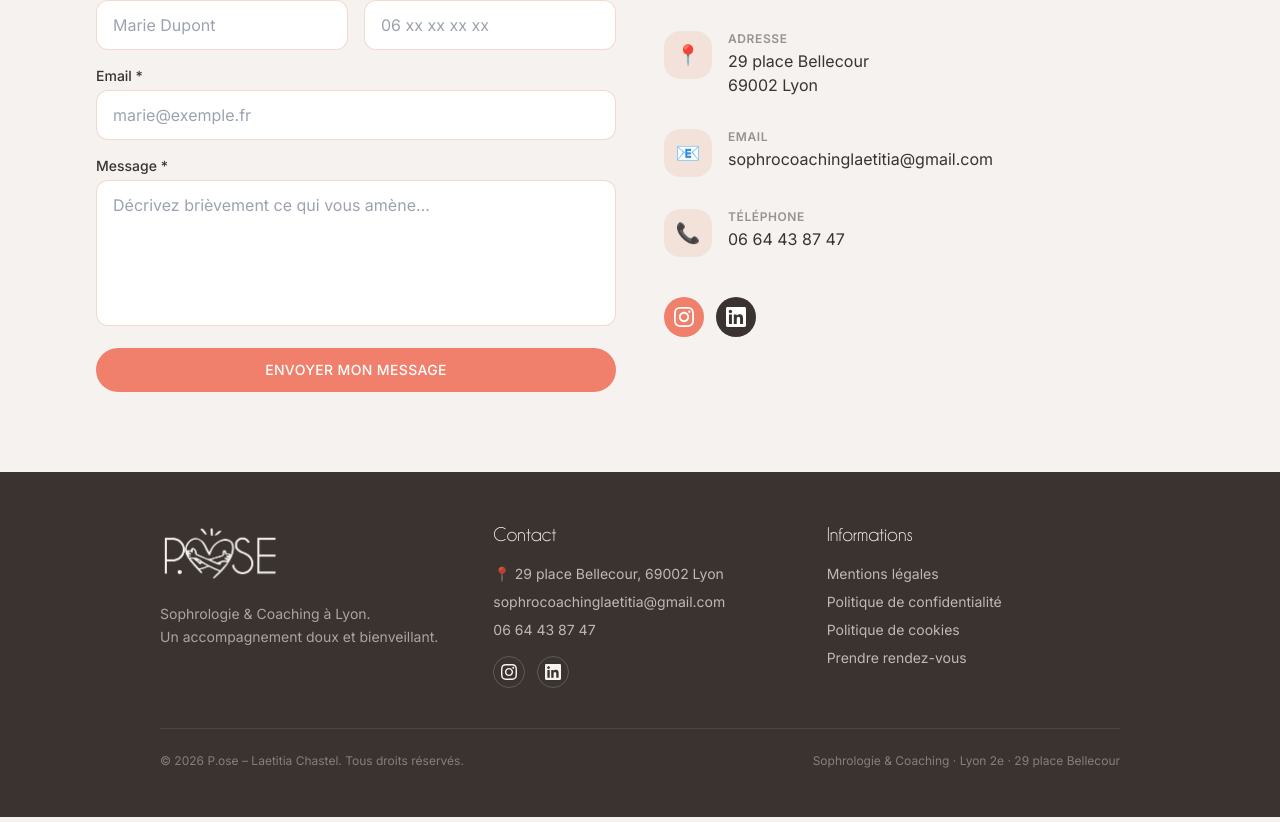
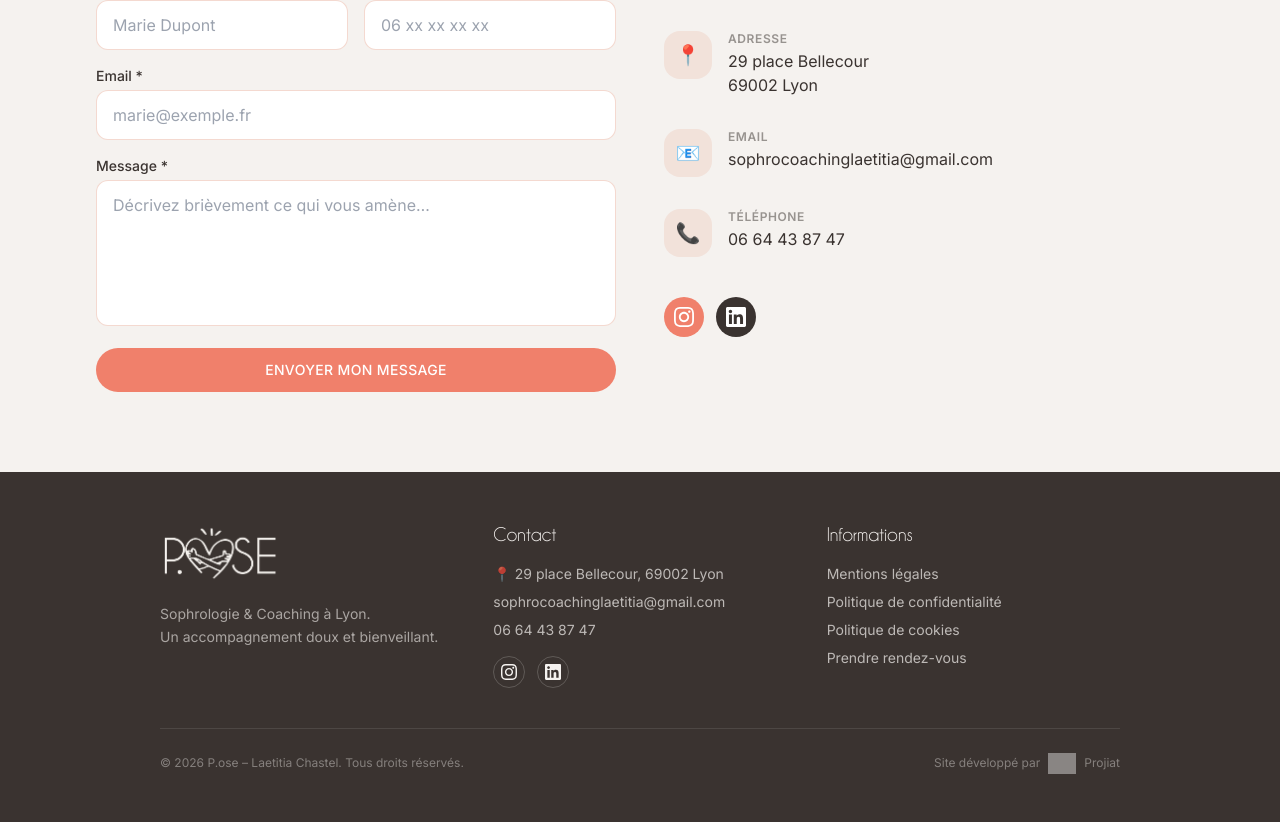
Before and after one commit to cestderrick/site_web_laetitia, a Next.js app: page / in a window 1280 px wide. Shown: the part 4738-5560 px from the top of the page. Built offline with nearby package versions, Linux system fonts and the light colour scheme; no server answers; grey boxes are pictures that could not be loaded.

Commit message:
feat: footer credit Projiat

```diff
--- a/src/components/Footer.tsx
+++ b/src/components/Footer.tsx
@@ -81,9 +81,25 @@ export default function Footer() {
         </div>
 
         {/* Bottom */}
-        <div className="border-t border-blanc-casse/10 mt-10 pt-6 flex flex-col sm:flex-row justify-between items-center gap-2 text-xs text-blanc-casse/40">
+        <div className="border-t border-blanc-casse/10 mt-10 pt-6 flex flex-col sm:flex-row justify-between items-center gap-3 text-xs text-blanc-casse/40">
           <p>© {year} P.ose – Laetitia Chastel. Tous droits réservés.</p>
-          <p>Sophrologie & Coaching · Lyon 2e · 29 place Bellecour</p>
+          <a
+            href="https://projiat.fr"
+            target="_blank"
+            rel="noopener noreferrer"
+            className="flex items-center gap-2 hover:text-blanc-casse/70 transition-colors"
+          >
+            <span>Site développé par</span>
+            <Image
+              src="/logos/projiat-logo.png"
+              alt="Projiat"
+              width={28}
+              height={28}
+              className="object-contain opacity-40 hover:opacity-70 transition-opacity"
+              style={{ filter: 'brightness(0) invert(1)' }}
+            />
+            <span>Projiat</span>
+          </a>
         </div>
       </div>
     </footer>
```
